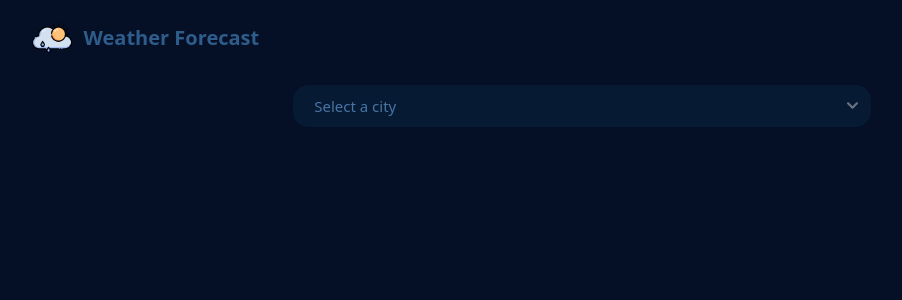
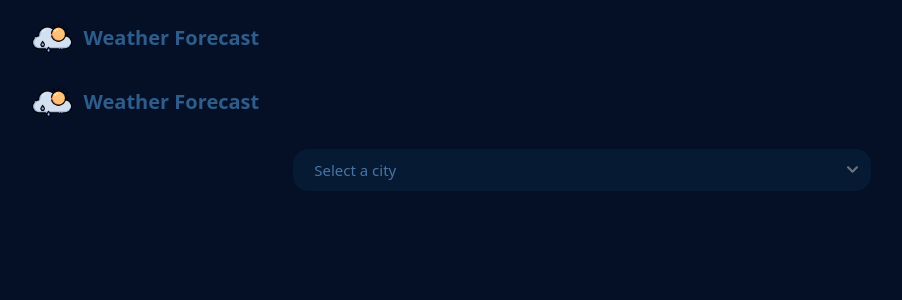
Before and after one commit to mahmoudk07/weather-app, a React (Create React App) app: page /city in a window 1280 px wide. Shown: the top 300 px of the page, without its empty margins (58-960 px from the left). Built offline with nearby package versions, Linux system fonts and the light colour scheme.

Commit message:
✅ modify app structure

```diff
--- a/src/App.js
+++ b/src/App.js
@@ -1,13 +1,16 @@
 import { BrowserRouter, Routes, Route } from "react-router-dom";
 import LandingDisplay from "./pages/LandingDisplay/LandingDisplay";
 import CityDashboard from "./pages/CityDashboard/CityDashboard"
+import Layout from "./components/Layout/Layout";
 function App() {
   return (
     <BrowserRouter>
-      <Routes>
-        <Route path="/" element={<LandingDisplay />} />
-        <Route path="/city" element={<CityDashboard />} />
-      </Routes>
+      <Layout>
+        <Routes>
+          <Route path="/" element={<LandingDisplay />} />
+          <Route path="/city" element={<CityDashboard />} />
+        </Routes>
+      </Layout>
     </BrowserRouter>
   );
 }
```
